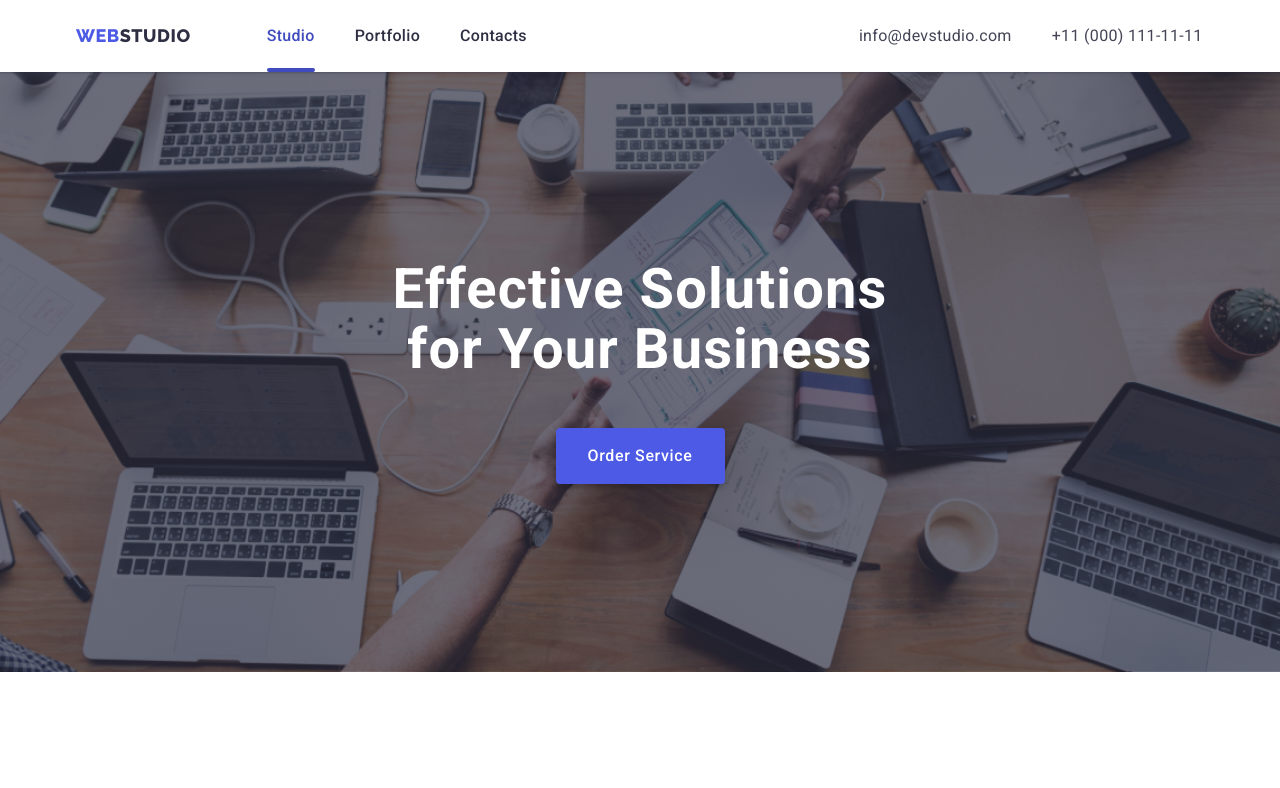
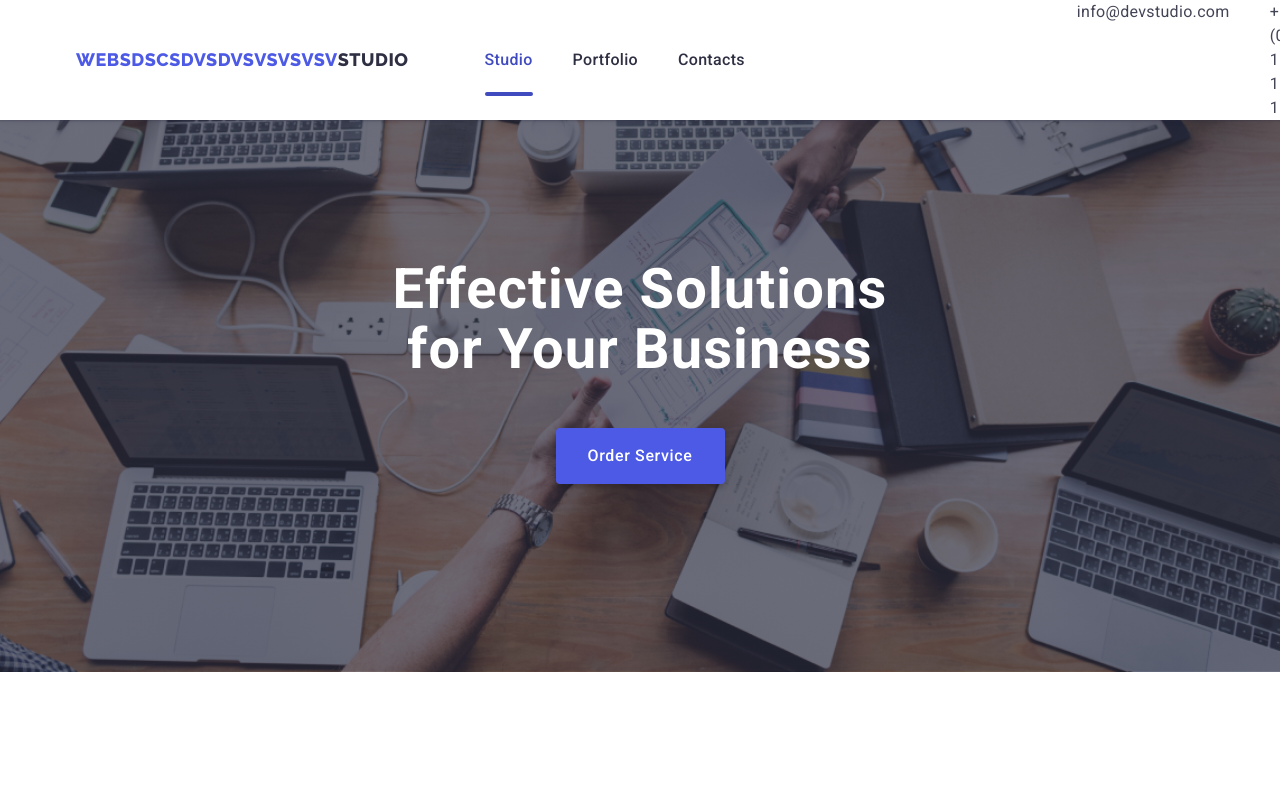
Before and after one commit to Zhihare/-goit-markup-hw-06, a plain HTML site: page index.html in a window 1280 px wide. Shown: the top 788 px of the page. Drawn offline with nearby package versions, Linux system fonts and the light colour scheme.

Commit message:
Update index.html

```diff
--- a/index.html
+++ b/index.html
@@ -20,7 +20,7 @@
     <header class="header container">
         <div class="container head-flex">
             <nav class="list nav">
-                <a class="link head-link" href="./index.html">Web<span class="span-logo">Studio</span></a>
+                <a class="link head-link" href="./index.html">Websdscsdvsdvsvsvsvsv<span class="span-logo">Studio</span></a>
                 <ul class="list head-list">
                     <li class="nav-link"><a class="link header-line current" href="./index.html">Studio</a></li>
                     <li class="nav-link"><a class="link header-line " href="./portfolio.html">Portfolio</a></li>
```
